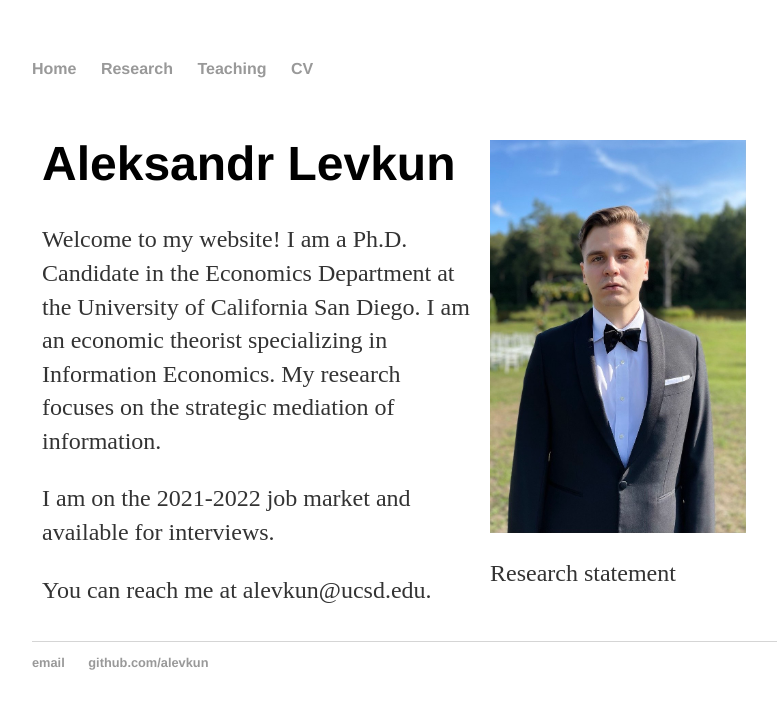
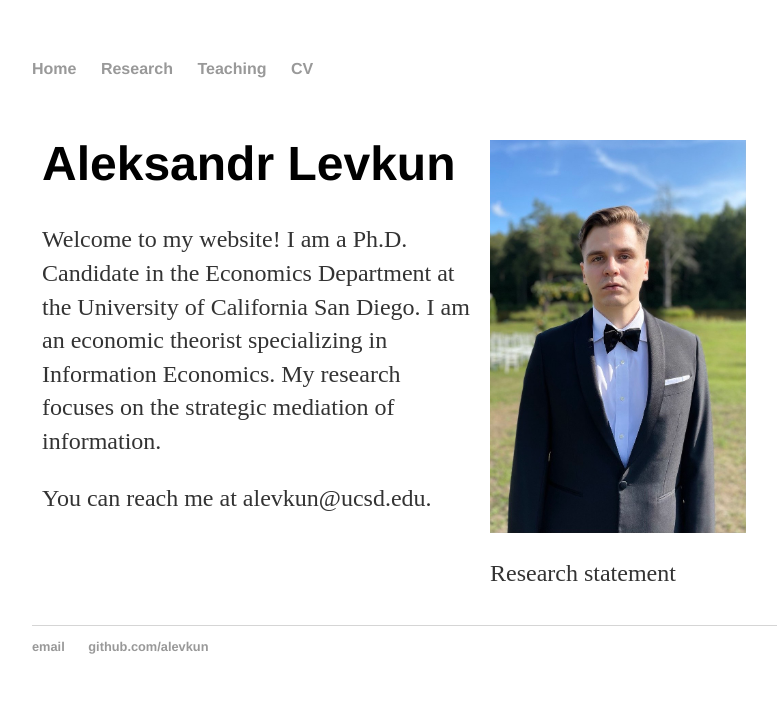
Before and after one commit to alevkun/alevkun.github.io, a Jekyll site: the page built from index.html, in a window 1280 px wide. Shown: the top 709 px of the page, without its empty margins (160-937 px from the left). Built offline with Jekyll 4.4.1, drawn with Linux system fonts in a browser that asks for light colours.

Commit message:
Update index.html

```diff
--- a/index.html
+++ b/index.html
@@ -6,7 +6,6 @@ title: Aleksandr Levkun
   <div class="column left" style="background-color:White;">
     <h1>Aleksandr Levkun</h1>
     <p>Welcome to my website! I am a Ph.D. Candidate in the Economics Department at the University of California San Diego. I am an economic theorist specializing in Information Economics. My research focuses on the strategic mediation of information.</p>
-    <p>I am on the 2021-2022 job market and available for interviews. </p>
     <p>You can reach me at alevkun@ucsd.edu.</p>
   </div>
   <div class="column right" style="background-color:White;">
```
